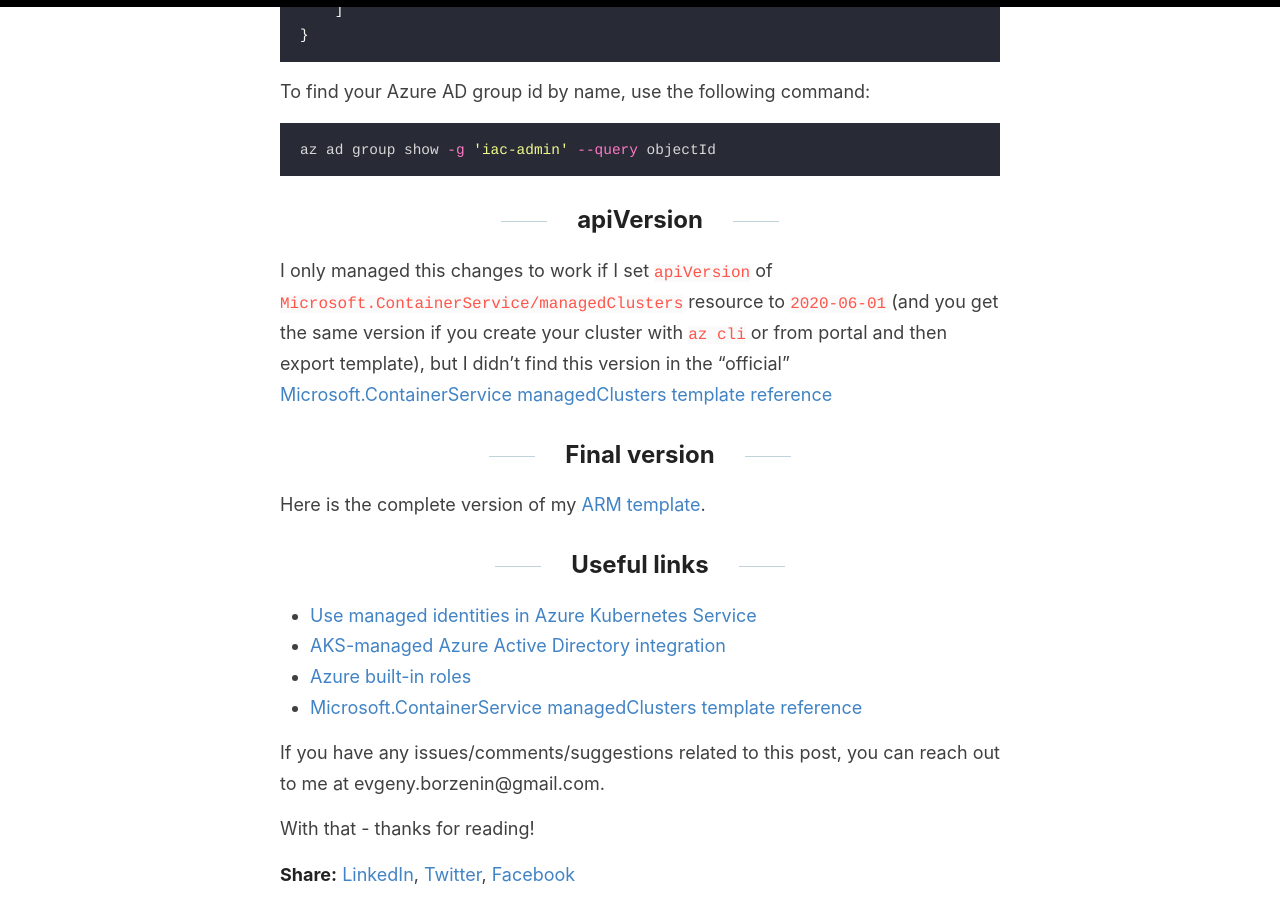
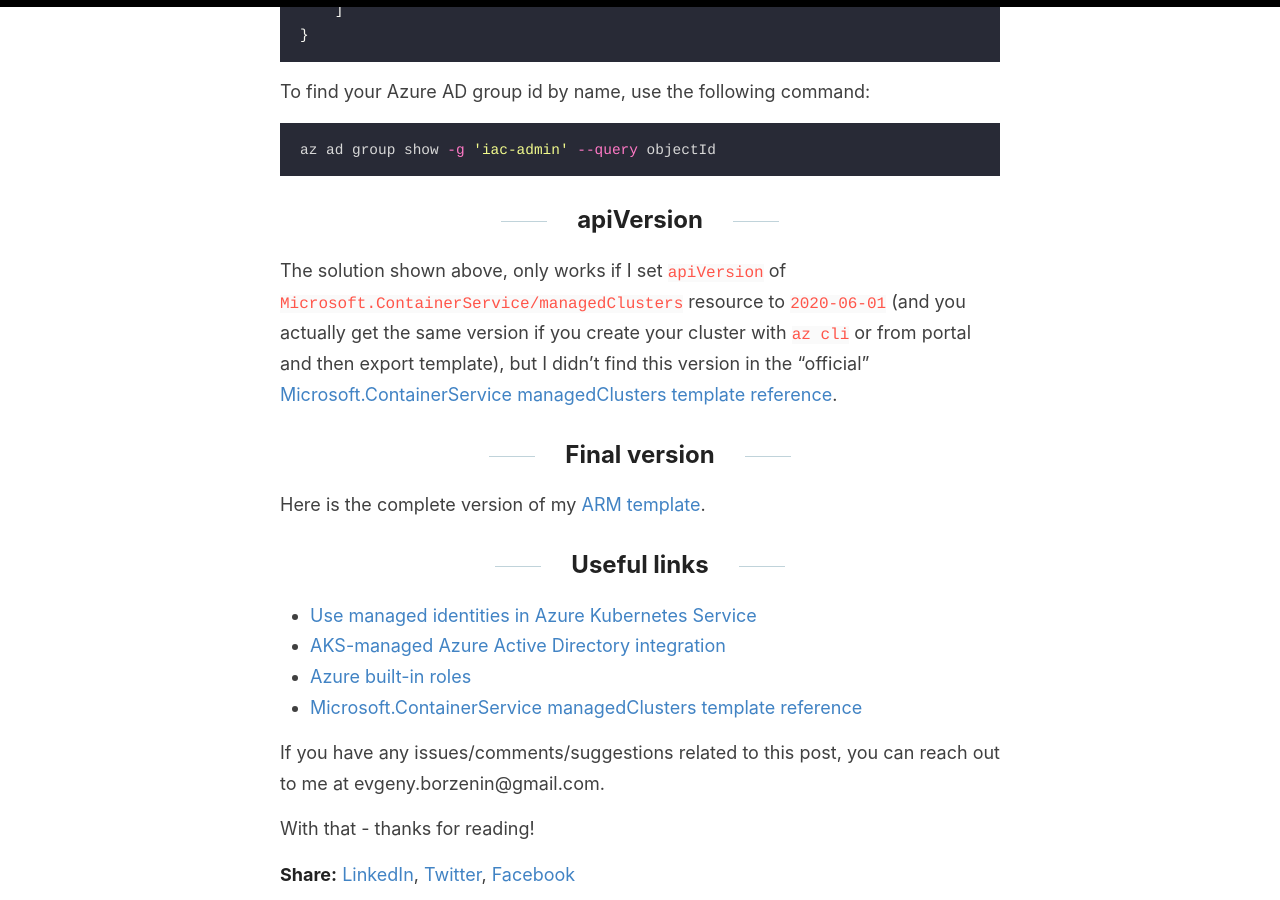
Before and after one commit to evgenyb/evgenyb.github.io, a Jekyll site: the page built from _posts/2020-08-05-aks-with-managed-identity-and-managed-aad-integration.md, in a window 1280 px wide and 900 px high, scrolled down 2233 px. Built offline with Jekyll 4.4.1, drawn with Linux system fonts in a browser that asks for light colours.

Commit message:
Cleaning up content

```diff
--- a/_posts/2020-08-05-aks-with-managed-identity-and-managed-aad-integration.md
+++ b/_posts/2020-08-05-aks-with-managed-identity-and-managed-aad-integration.md
@@ -73,7 +73,7 @@
 
 ## apiVersion
 
-I only managed this changes to work if I set `apiVersion` of `Microsoft.ContainerService/managedClusters` resource to `2020-06-01` (and you get the same version if you create your cluster with `az cli` or from portal and then export template), but I didn't find this version in the "official" [Microsoft.ContainerService managedClusters template reference](https://docs.microsoft.com/en-us/azure/templates/microsoft.containerservice/managedclusters)
+The solution shown above, only works if I set `apiVersion` of `Microsoft.ContainerService/managedClusters` resource to `2020-06-01` (and you actually get the same version if you create your cluster with `az cli` or from portal and then export template), but I didn't find this version in the "official" [Microsoft.ContainerService managedClusters template reference](https://docs.microsoft.com/en-us/azure/templates/microsoft.containerservice/managedclusters).
 
 ## Final version
 
```
